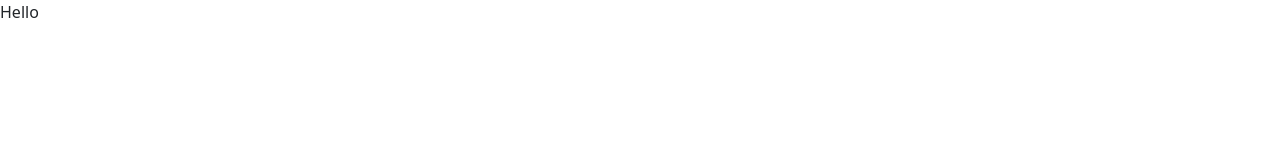
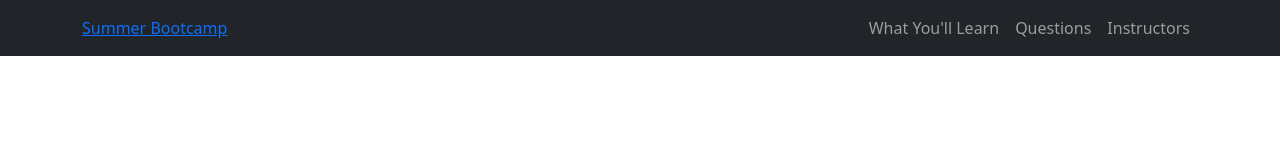
Before and after one commit to Shaqnificent/Bootcamp, a plain HTML site: page index.html in a window 1280 px wide. Drawn offline with nearby package versions, Linux system fonts and the light colour scheme.

Commit message:
added navigation links

```diff
--- a/index.html
+++ b/index.html
@@ -7,10 +7,32 @@
     <link rel="stylesheet" href="https://cdn.jsdelivr.net/npm/bootstrap@5.2.0-beta1/dist/css/bootstrap.min.css">
     <link rel="stylesheet" href="style.css">
     <link rel="stylesheet" href="https://cdn.jsdelivr.net/npm/bootstrap@5.2.0-beta1/dist/js/bootstrap.bundle.min.js">
-    <title>Frontend Bootcamp </title>
+    <title>Summer Bootcamp </title>
 </head>
 <body>
-    Hello
+    <nav class="navbar navbar-expand-lg bg-dark navbar-dark">
+        <div class="container">
+            <a href="#" class="navabar-brand">Summer Bootcamp</a>
+
+            <div class="collapse navbar-collapse">
+                <ul class="navbar-nav ms-auto">
+                    <li class="nav-item">
+                        <a href="#learn" class="nav-link">What You'll Learn</a>
+                    </li>
+                    <li class="nav-item">
+                        <a href="#questions" class="nav-link">Questions</a>
+                    </li>
+                    <li class="nav-item">
+                        <a href="#insructors" class="nav-link">Instructors</a>
+                    </li>
+                </ul>
+            </div>
+        </div>
+
+    </nav>
+
+    <script src="https://cdn.jsdelivr.net/npm/bootstrap@5.2.0-beta1/dist/js/bootstrap.bundle.min.js">
+    </script>
 
 </body>
 </html>
```
